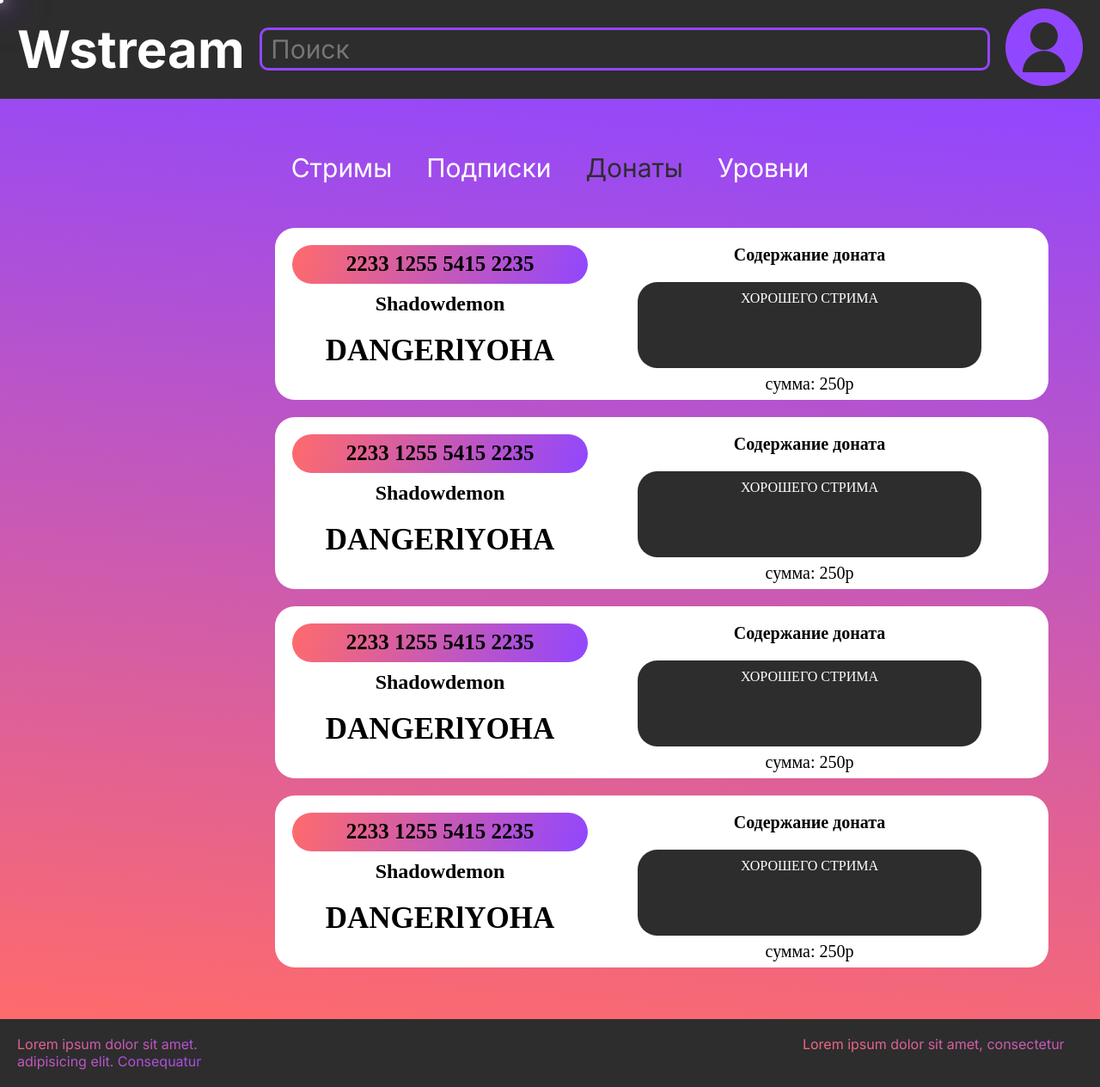
After one commit to Shiro9009/django, a Django app: page /Donations in a window 1280 px wide. The commit adds this page. Shown: the whole page at 86% size. Run offline with Django 5.2, Linux system fonts and the light colour scheme.

Commit message:
Три страницы

```diff
--- a/Firstproject/first_app/models.py
+++ b/Firstproject/first_app/models.py
@@ -70,7 +70,7 @@ class Level(models.Model):
 class Subscriptions(models.Model):
     id_users_for = models.ForeignKey(Users, on_delete=models.SET_NULL, null=True, blank=True, related_name='three', verbose_name='На кого подписались')
     id_users_from = models.ForeignKey(Users, on_delete=models.SET_NULL, null=True, blank=True, related_name='For', verbose_name='Кто подписался')
-    id_level = models.ForeignKey(level, on_delete=models.SET_NULL, null=True, blank=True, verbose_name='Уровень')
+    id_level = models.ForeignKey(Level, on_delete=models.SET_NULL, null=True, blank=True, verbose_name='Уровень')
     start_date = models.DateField(verbose_name='Дата подписки')
     end_date = models.DateField('Дата отписки', null=True, blank=True)
     auto_renewal = models.BooleanField('Авто продление')
--- a/Firstproject/first_app/templates/css/style.css
+++ b/Firstproject/first_app/static/css/stylees.css
@@ -217,3 +217,70 @@ input, .search-logo {
     grid-template-columns: repeat(auto-fill, 500px);
     grid-template-rows: repeat(auto-fill, 380px);
 }
+
+.donates{
+    display: flex;
+    flex-direction: column;
+    gap: 20px;
+    padding-left: 320px;
+}
+
+.donate{
+    color: #000;
+    background-color: #fff;
+    width: 900px;
+    height: 200px;
+    padding: 20px;
+    border-radius: 23px;
+    display: flex;
+}
+
+.number-name{
+    width: 40%;
+}
+
+.count-content{
+    width: 60%;
+    text-align: center;
+}
+
+.recvizit{
+    background: linear-gradient(285deg, #9147ff, #ff6b6b);
+    border-radius: 23px;
+    font-weight: 700;
+    font-size: 25px;
+    padding: 8px;
+    margin-bottom: 10px;
+}
+
+.title-number-name{
+    font-size: 35px;
+}
+
+.userss{
+    margin-bottom: 20px;
+}
+
+.content-name{
+    font-size: 20px;
+    font-weight: 600;
+    margin-bottom: 20px;
+    display: flex;
+    flex-direction: row;
+    justify-content: center;
+}
+
+.contant{
+    border-radius: 23px;
+    color: #fff;
+    background-color: #2d2d2d;
+    padding: 10px 50px;
+    width: 400px;
+    height: 100px;
+    margin: 0 auto;
+}
+
+.count{
+    margin-top: 7px;
+    font-size: 20px;
+}
--- a/Firstproject/first_app/templates/base.html
+++ b/Firstproject/first_app/templates/base.html
@@ -4,7 +4,7 @@
         <div class="container">
                 <ul class="filter-list">
                     <li class="filter-item">
-                        <a href="#">
+                        <a href="http://127.0.0.1:8000/Stream">
                             Стримы
                         </a>
                     </li>
@@ -14,7 +14,7 @@
                         </a>
                     </li>
                     <li class="filter-item">
-                        <a href="#">
+                        <a href="http://127.0.0.1:8000/Donations">
                             Донаты
                         </a>
                     </li>
@@ -27,7 +27,7 @@
             <a href="">
                 <div class="main-list">
                     <div class="stream">
-                        <img class="logo" src="images/image (2).png" alt="stream">
+                        <img class="logo" src="../static/images-maz/image (2).png" alt="stream">
                         <h2 class="name">ЛЕЪХЕНДА СНОВА НА ТРОНЕ | !PARI !TG</h2>
                     </div>
                     <p class="info">
--- a/Firstproject/first_app/templates/main.html
+++ b/Firstproject/first_app/templates/main.html
@@ -6,15 +6,15 @@
     <link rel="preconnect" href="https://fonts.googleapis.com">
     <link rel="preconnect" href="https://fonts.gstatic.com" crossorigin>
     <link href="https://fonts.googleapis.com/css2?family=Inter:ital,opsz,wght@0,14..32,100..900;1,14..32,100..900&display=swap" rel="stylesheet">
-    <link rel="stylesheet" href="css/normalize.css">
-    <link rel="stylesheet" href="css/style.css">
+    <link rel="stylesheet" href="../static/css/normalize.css">
+    <link rel="stylesheet" href="../static/css/stylees.css">
     <title>Wstream</title>
 </head>
 <body>
     <header class="header">
         <div class="container">
             <nav class="menu">
-                <a href="#" class="linklogo">
+                <a href="http://127.0.0.1:8000" class="linklogo">
                     <h1 class="title">
                         Wstream
                     </h1>
@@ -23,7 +23,7 @@
                     <input class="search-logo" type="text" name="query" placeholder="Поиск">
                 </form>
                 <a href="#" class="user">
-                    <img src="images/Group 3.png" alt="user">
+                    <img src="../static/images-maz/Group 3.png" alt="user">
                 </a>
             </nav>
         </div>
--- /dev/null
+++ b/Firstproject/first_app/templates/three.html
@@ -0,0 +1,80 @@
+{% extends "main.html" %}
+
+{% block main %}
+        <div class="container">
+            <section class="catalog">
+                <ul class="filter-list">
+                    <li class="filter-item">
+                        <a class="link-filter" href="http://127.0.0.1:8000/Stream">
+                            Стримы
+                        </a>
+                    </li>
+                    <li class="filter-item">
+                        <a class="link-filter" href="#">
+                            Подписки
+                        </a>
+                    </li>
+                    <li class="filter-item">
+                        <a class="link-filter active" href="#">
+                            Донаты
+                        </a>
+                    </li>
+                    <li class="filter-item">
+                        <a class="link-filter" href="#">
+                            Уровни
+                        </a>
+                    </li>
+                </ul>
+            </section>
+            <section class="donates">
+                <div class="donate">
+                    <div class="number-name">
+                        <p class="recvizit">2233 1255 5415 2235</p>
+                        <h2 class="userss">Shadowdemon</h2>
+                        <h3 class="title-number-name">DANGERlYOHA</h3>
+                    </div>
+                    <div class="count-content">
+                        <p class="content-name">Содержание доната</p>
+                        <p class="contant">ХОРОШЕГО СТРИМА</p>
+                        <p class="count">сумма: 250р</p>
+                    </div>
+                </div>
+                <div class="donate">
+                    <div class="number-name">
+                        <p class="recvizit">2233 1255 5415 2235</p>
+                        <h2 class="userss">Shadowdemon</h2>
+                        <h3 class="title-number-name">DANGERlYOHA</h3>
+                    </div>
+                    <div class="count-content">
+                        <p class="content-name">Содержание доната</p>
+                        <p class="contant">ХОРОШЕГО СТРИМА</p>
+                        <p class="count">сумма: 250р</p>
+                    </div>
+                </div>
+                <div class="donate">
+                    <div class="number-name">
+                        <p class="recvizit">2233 1255 5415 2235</p>
+                        <h2 class="userss">Shadowdemon</h2>
+                        <h3 class="title-number-name">DANGERlYOHA</h3>
+                    </div>
+                    <div class="count-content">
+                        <p class="content-name">Содержание доната</p>
+                        <p class="contant">ХОРОШЕГО СТРИМА</p>
+                        <p class="count">сумма: 250р</p>
+                    </div>
+                </div>
+                <div class="donate">
+                    <div class="number-name">
+                        <p class="recvizit">2233 1255 5415 2235</p>
+                        <h2 class="userss">Shadowdemon</h2>
+                        <h3 class="title-number-name">DANGERlYOHA</h3>
+                    </div>
+                    <div class="count-content">
+                        <p class="content-name">Содержание доната</p>
+                        <p class="contant">ХОРОШЕГО СТРИМА</p>
+                        <p class="count">сумма: 250р</p>
+                    </div>
+                </div>
+            </section>
+        </div>
+{% endblock %}
--- a/Firstproject/first_app/urls.py
+++ b/Firstproject/first_app/urls.py
@@ -1,8 +1,10 @@
 from django.contrib import admin
 from django.urls import path, include
-from .views import hello
+from .views import hello, page2, page3
 
 urlpatterns = [
     # path('admin/', admin.site.urls),
     path('', hello),
+    path('Stream', page2),
+    path('Donations', page3),
 ]
--- a/Firstproject/first_app/views.py
+++ b/Firstproject/first_app/views.py
@@ -2,3 +2,9 @@ from django.shortcuts import render, HttpResponse
 
 def hello(requast):
     return render(requast, 'base.html', {'my_test': 'BOLT'})
+
+def page2(requast):
+    return render(requast, 'two.html')
+
+def page3(requast):
+    return render(requast, 'three.html')
```
Also changed, not shown: Firstproject/first_app/admin.py (+4 -4 lines), Firstproject/first_app/templates/index.html (deleted, +0 -99 lines), Firstproject/first_app/templates/two.html (+11 -75 lines), Firstproject/first_app/static/css/normalize.css (renamed from Firstproject/first_app/templates/css/normalize.css), Firstproject/first_app/static/images-maz/Group 3.png (renamed from Firstproject/first_app/templates/images/Group 3.png), Firstproject/first_app/static/images-maz/Vector (2).svg (renamed from Firstproject/first_app/templates/images/Vector (2).svg), Firstproject/first_app/static/images-maz/image (2).png (renamed from Firstproject/first_app/templates/images/image (2).png).
